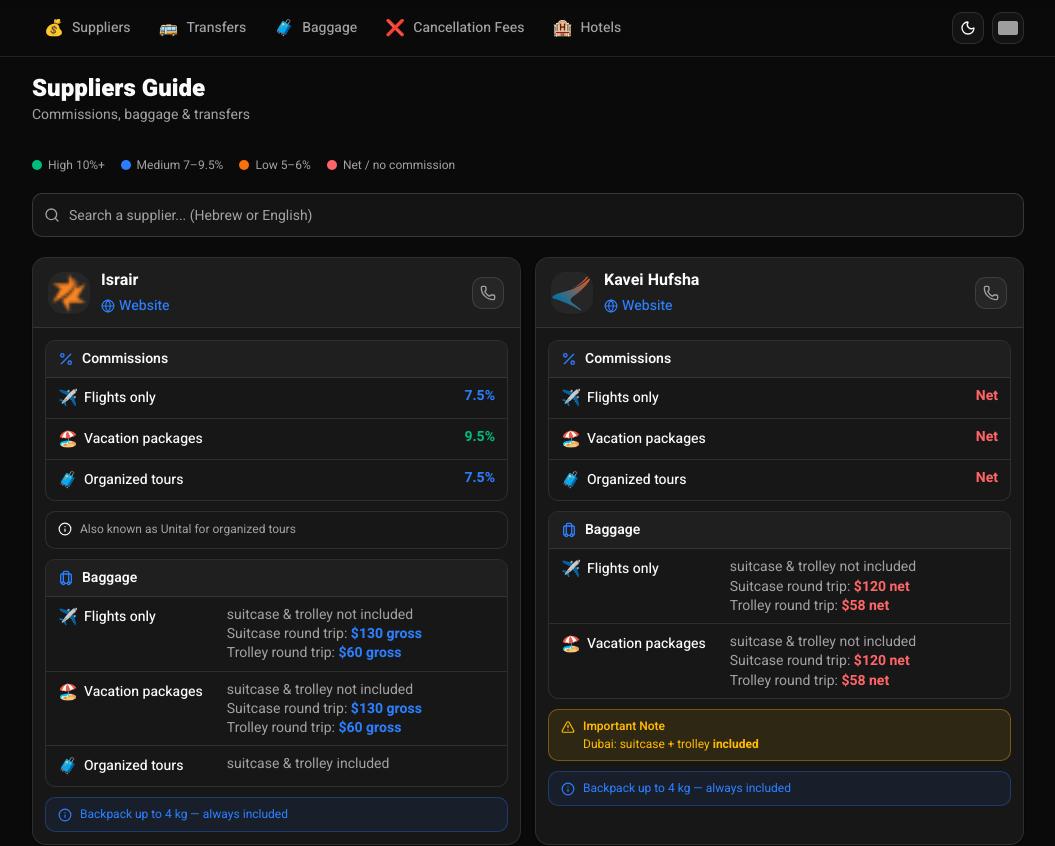
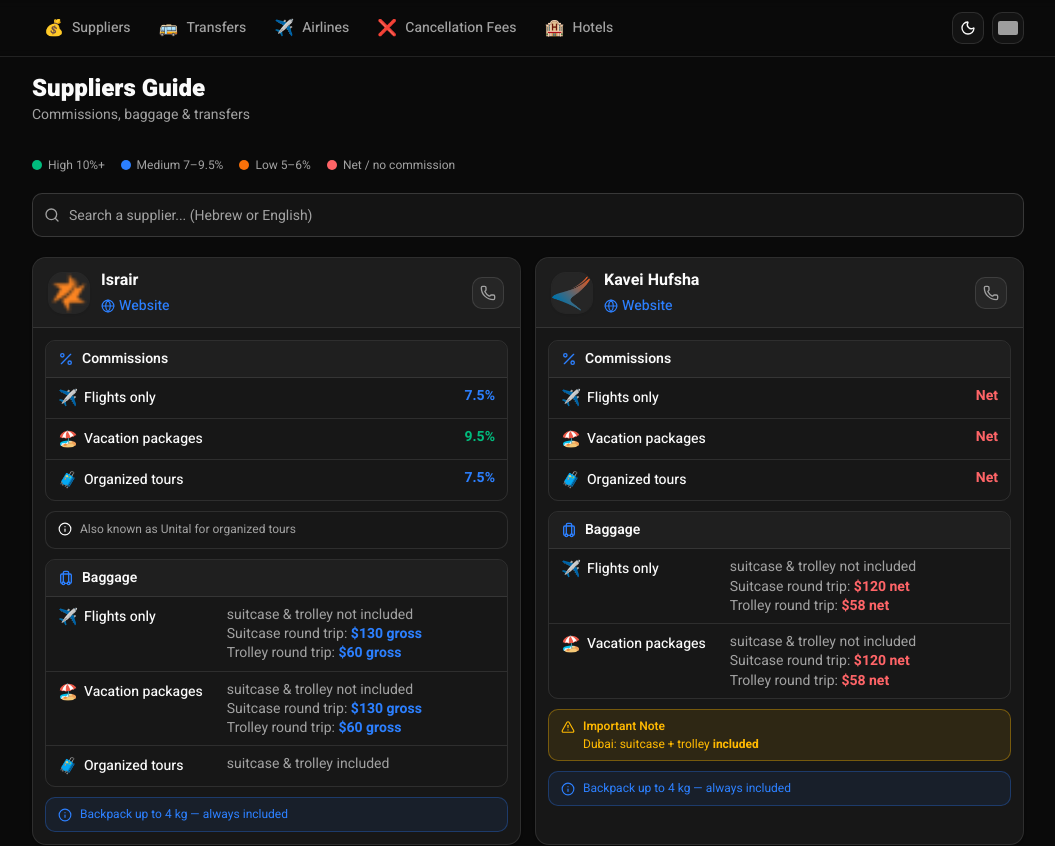
Before and after one commit to aviv-maman/travel-agent-helper, a Next.js app: page /en/suppliers in a window 1280 px wide. Shown: the top 846 px of the page, without its empty margins (112-1167 px from the left). Built offline with nearby package versions, Linux system fonts and the light colour scheme; grey boxes are pictures that could not be loaded.

Commit message:
fix(pages): some fixes

```diff
--- a/components/baggage/baggage-columns.tsx
+++ b/components/baggage/baggage-columns.tsx
@@ -30,6 +30,11 @@
     : null;
   return (
     <span className="flex items-center gap-1.5">
+      {airline.iata && (
+        <span className="inline-block shrink-0 rounded border border-brand/25 bg-brand/10 px-1.5 font-mono text-[0.68rem] font-extrabold tracking-wide text-brand">
+          {airline.iata}
+        </span>
+      )}
       <span className="text-sm font-medium text-foreground">{airline.name}</span>
       {airline.code &&
         (country ? (
@@ -73,18 +78,6 @@
       header: ({ column }) => <DataTableColumnHeader column={column} title={t("colAirline")} />,
       meta: { label: t("colAirline") },
       cell: ({ row }) => <AirlineNameCell airline={row.original} />,
-    },
-    {
-      id: "iata",
-      accessorFn: (a) => a.iata ?? "",
-      header: ({ column }) => <DataTableColumnHeader column={column} title={t("colIata")} />,
-      meta: { label: t("colIata") },
-      cell: ({ row }) =>
-        row.original.iata ? (
-          <span className="inline-block rounded border border-brand/25 bg-brand/10 px-1.5 font-mono text-[0.68rem] font-extrabold tracking-wide text-brand">
-            {row.original.iata}
-          </span>
-        ) : null,
     },
     {
       id: "luggage",
--- a/components/page-nav.tsx
+++ b/components/page-nav.tsx
@@ -28,7 +28,7 @@
 const PAGES = [
   { segment: "suppliers", emoji: "💰" },
   { segment: "transfers", emoji: "🚌" },
-  { segment: "baggage", emoji: "🧳" },
+  { segment: "airlines", emoji: "✈️" },
   { segment: "cancellation-fees", emoji: "❌" },
   { segment: "hotels", emoji: "🏨" },
 ] as const;
--- a/messages/en.json
+++ b/messages/en.json
@@ -17,7 +17,7 @@
   "tabs": {
     "suppliers": "Suppliers",
     "transfers": "Transfers",
-    "baggage": "Baggage",
+    "airlines": "Airlines",
     "cancellation-fees": "Cancellation Fees",
     "hotels": "Hotels"
   },
--- a/messages/he.json
+++ b/messages/he.json
@@ -17,7 +17,7 @@
   "tabs": {
     "suppliers": "ספקים",
     "transfers": "הסעות",
-    "baggage": "כבודה",
+    "airlines": "חברות תעופה",
     "cancellation-fees": "דמי ביטול",
     "hotels": "מלונות"
   },
```
Also changed, not shown: app/[locale]/airlines/page.tsx (renamed from app/[locale]/baggage/page.tsx).
